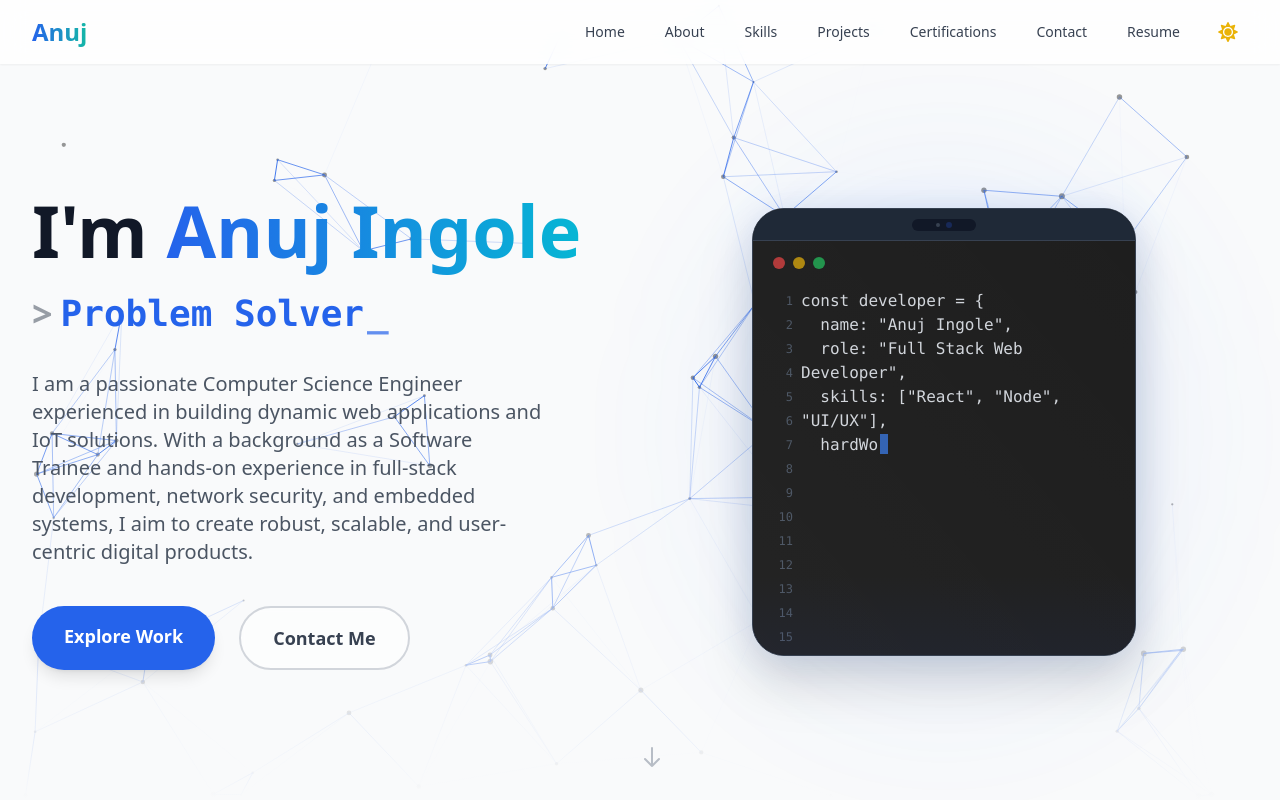
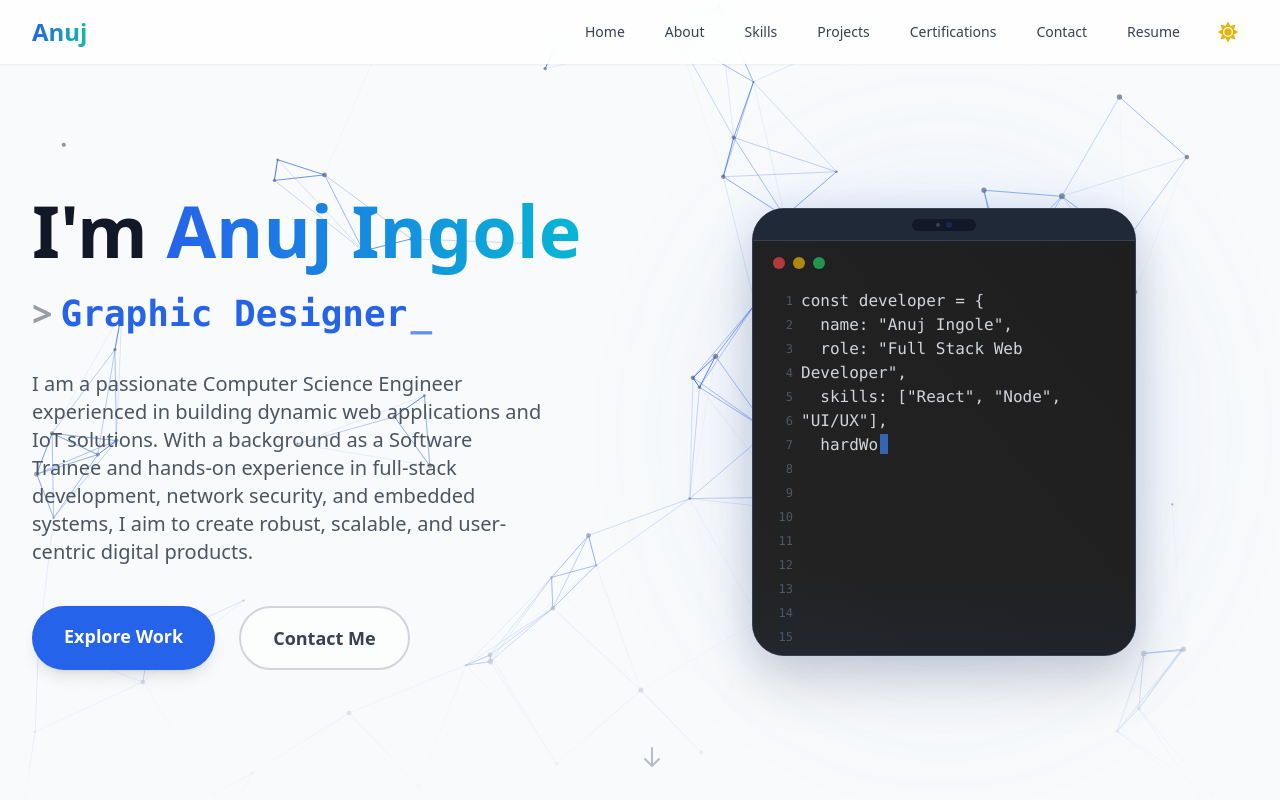
Before and after one commit to anujingole01/portfolio, a React (Vite) app: page / in a window 1280 px wide. Shown: the top 800 px of the page. Built offline with nearby package versions, Linux system fonts and the light colour scheme.

Commit message:
Update portfolio code with latest changes

```diff
--- a/src/components/Hero.jsx
+++ b/src/components/Hero.jsx
@@ -174,7 +174,7 @@ const Hero = () => {
                             <span className="mr-2 opacity-50">&gt;</span>
                             <span className="text-blue-600 dark:text-blue-400 font-mono">
                                 <Typewriter
-                                    words={[profile.role, "Problem Solver", "Creative Dev"]}
+                                    words={[profile.role, "Graphic Designer", "Problem Solver", "Creative Dev"]}
                                     loop={true}
                                     cursor
                                     cursorStyle='_'
```
